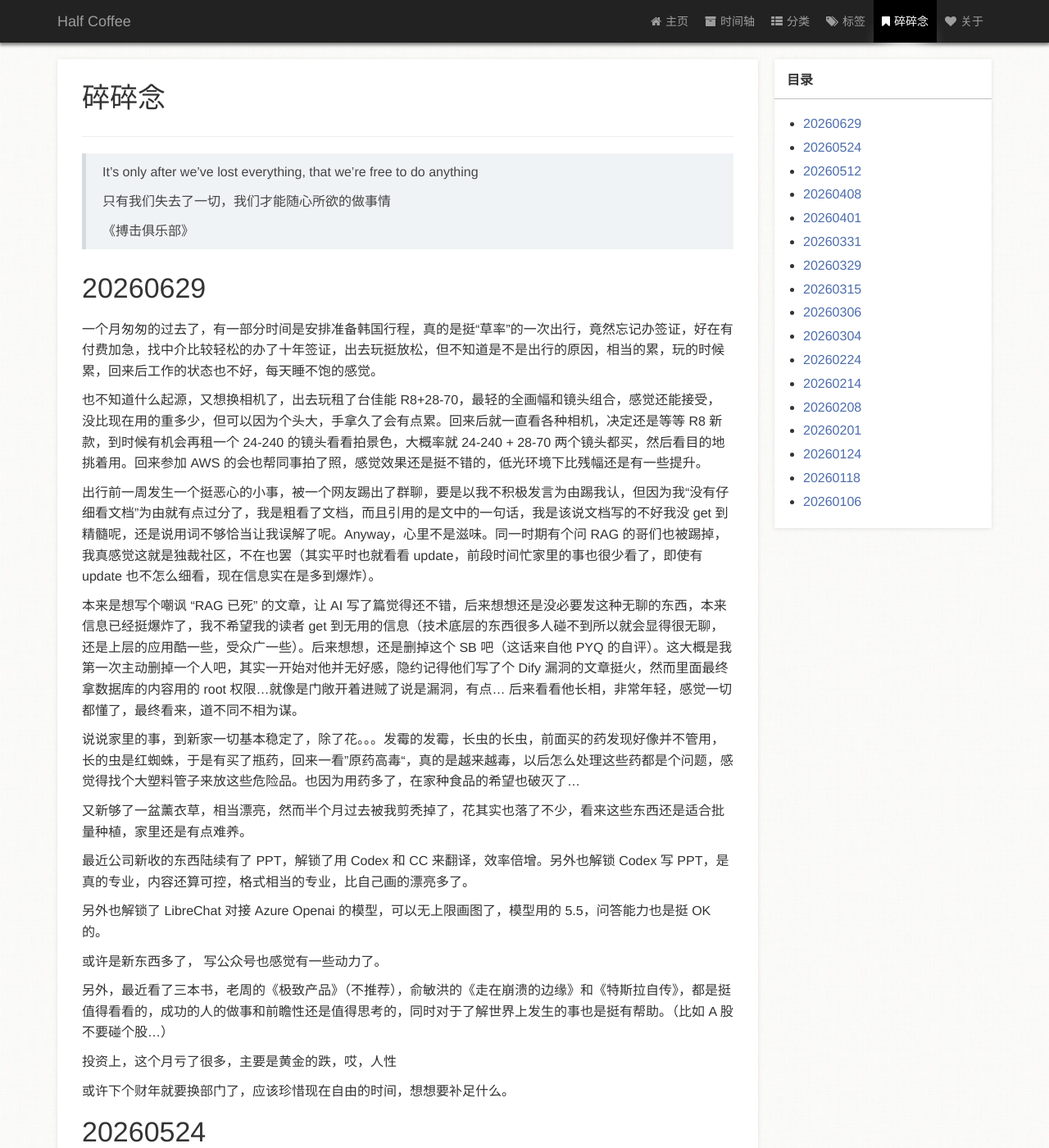
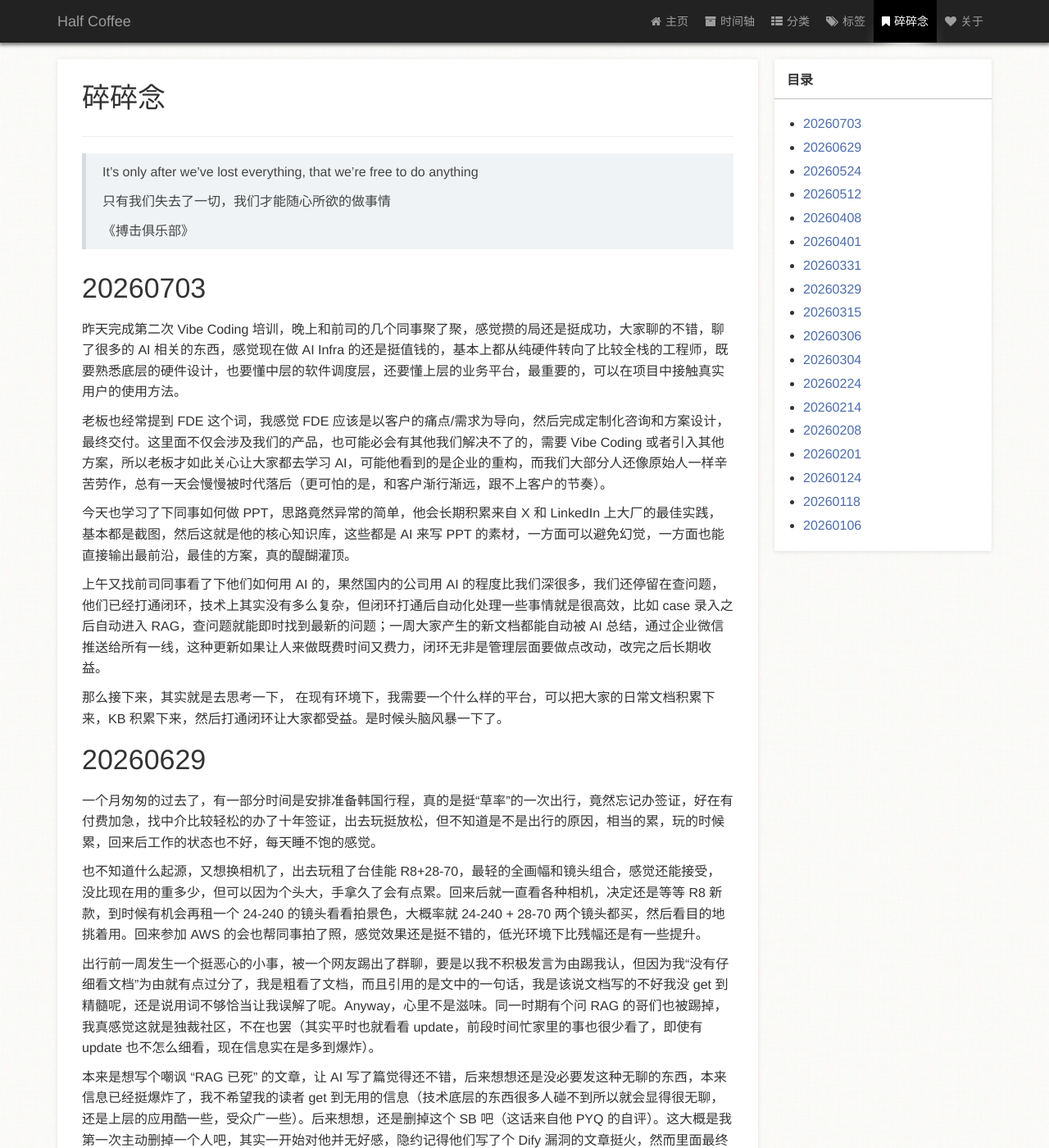
Before and after one commit to zm1990s/halfcoffee, a Jekyll site: the page built from page/3碎碎念.md, in a window 1280 px wide and 1400 px high. Shown: the whole window at 82% size. Built offline with Jekyll 4.4.1, drawn with Linux system fonts in a browser that asks for light colours; a style sheet for code colours, icons or effects is not loaded.

Commit message:
202670703

```diff
--- a/page/3碎碎念.md
+++ b/page/3碎碎念.md
@@ -15,6 +15,18 @@ type: page
 > 《搏击俱乐部》
 
 
+
+# 20260703
+
+昨天完成第二次 Vibe Coding 培训，晚上和前司的几个同事聚了聚，感觉攒的局还是挺成功，大家聊的不错，聊了很多的 AI 相关的东西，感觉现在做 AI Infra 的还是挺值钱的，基本上都从纯硬件转向了比较全栈的工程师，既要熟悉底层的硬件设计，也要懂中层的软件调度层，还要懂上层的业务平台，最重要的，可以在项目中接触真实用户的使用方法。
+
+老板也经常提到 FDE 这个词，我感觉 FDE 应该是以客户的痛点/需求为导向，然后完成定制化咨询和方案设计，最终交付。这里面不仅会涉及我们的产品，也可能必会有其他我们解决不了的，需要 Vibe Coding 或者引入其他方案，所以老板才如此关心让大家都去学习 AI，可能他看到的是企业的重构，而我们大部分人还像原始人一样辛苦劳作，总有一天会慢慢被时代落后（更可怕的是，和客户渐行渐远，跟不上客户的节奏）。
+
+今天也学习了下同事如何做 PPT，思路竟然异常的简单，他会长期积累来自 X 和 LinkedIn 上大厂的最佳实践，基本都是截图，然后这就是他的核心知识库，这些都是 AI 来写 PPT 的素材，一方面可以避免幻觉，一方面也能直接输出最前沿，最佳的方案，真的醍醐灌顶。
+
+上午又找前司同事看了下他们如何用 AI 的，果然国内的公司用 AI 的程度比我们深很多，我们还停留在查问题，他们已经打通闭环，技术上其实没有多么复杂，但闭环打通后自动化处理一些事情就是很高效，比如 case 录入之后自动进入 RAG，查问题就能即时找到最新的问题；一周大家产生的新文档都能自动被 AI 总结，通过企业微信推送给所有一线，这种更新如果让人来做既费时间又费力，闭环无非是管理层面要做点改动，改完之后长期收益。
+
+那么接下来，其实就是去思考一下， 在现有环境下，我需要一个什么样的平台，可以把大家的日常文档积累下来，KB 积累下来，然后打通闭环让大家都受益。是时候头脑风暴一下了。
 
 # 20260629
 
```
